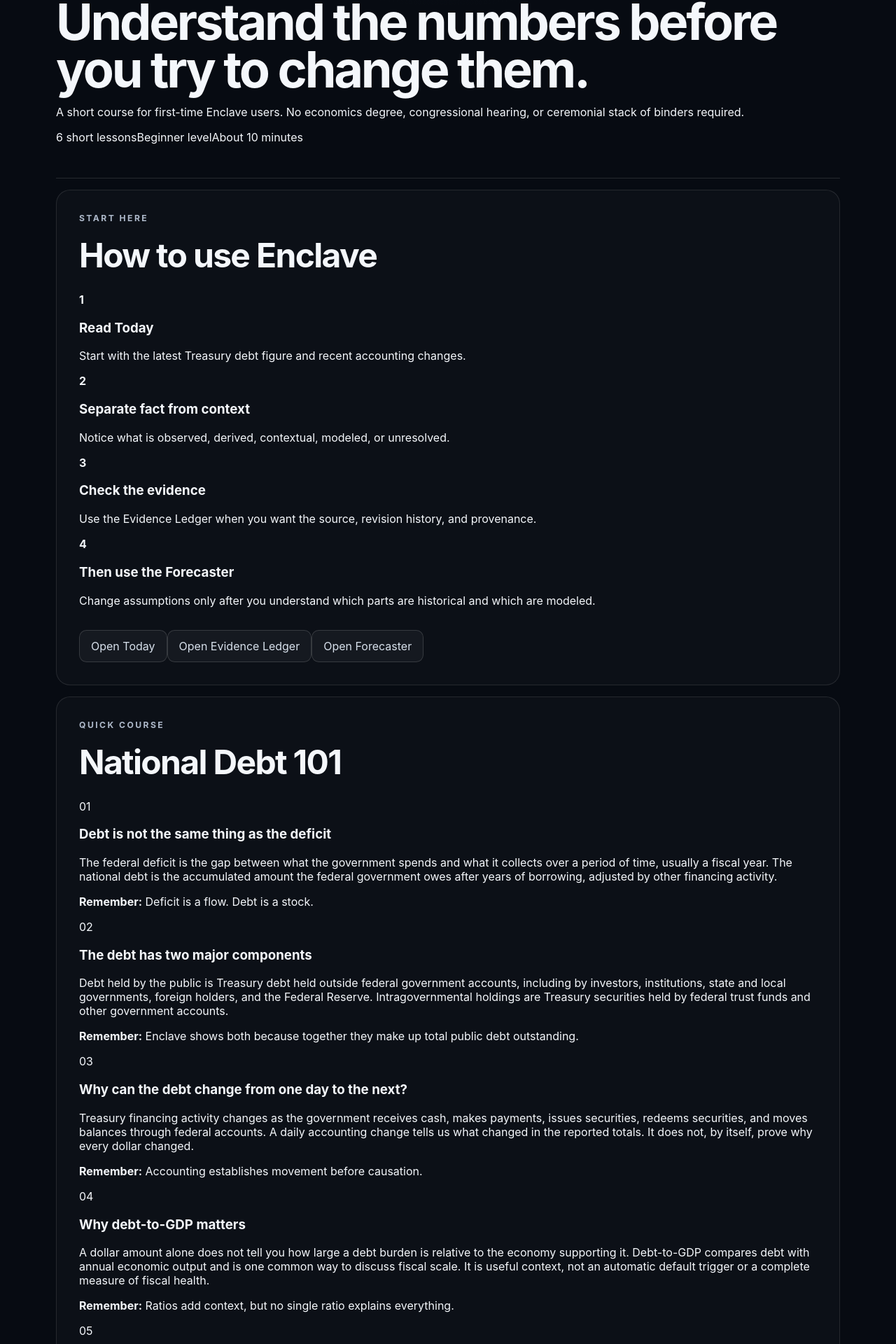
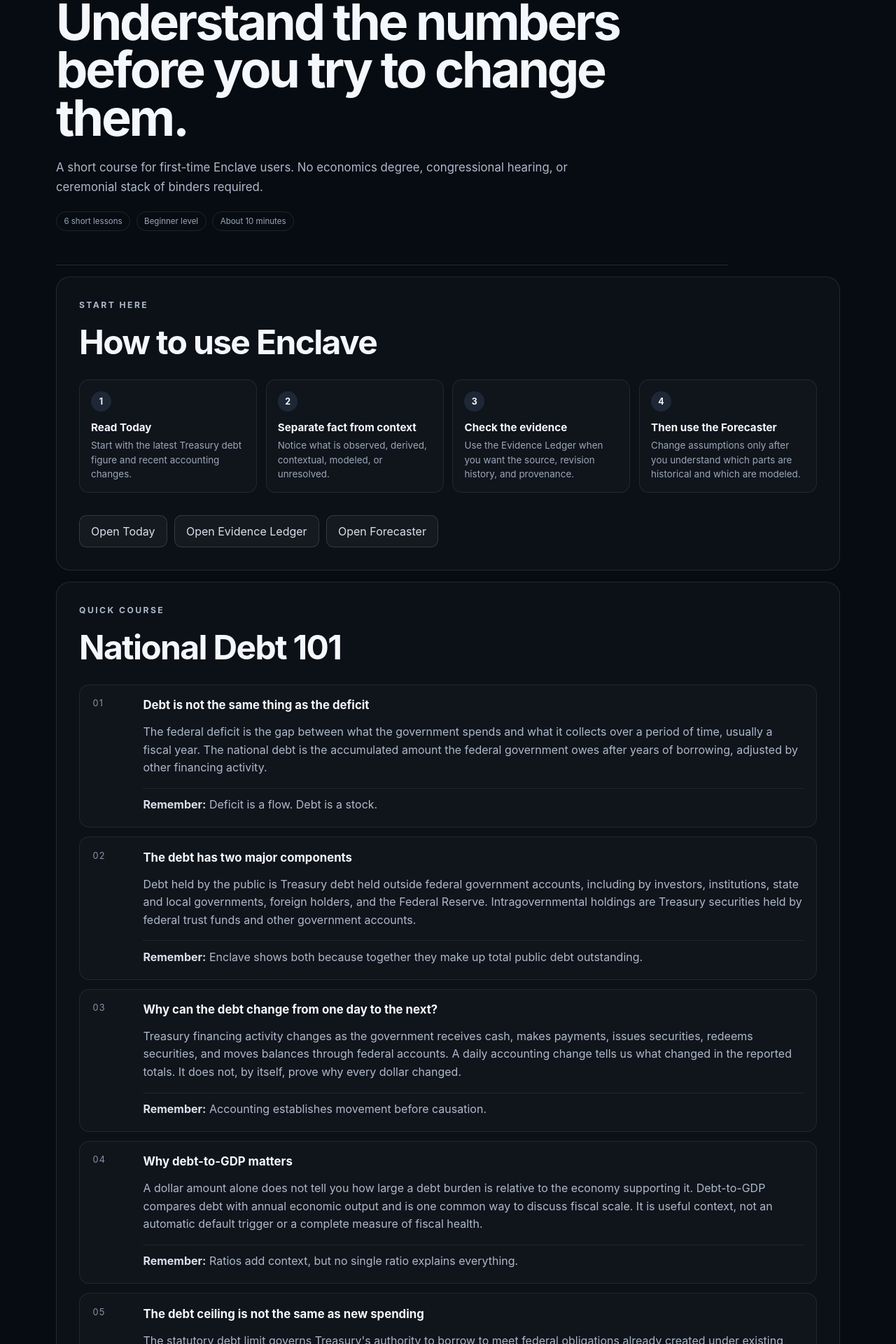
Before and after one commit to CSUF562/DebtForecaster, a Next.js app: page /learn in a window 1280 px wide. Shown: the part 157-2077 px from the top of the page at 70% size. Built offline with nearby package versions, Linux system fonts and the light colour scheme.

Commit message:
Style Learn course and beginner guidance

```diff
--- a/app/globals.css
+++ b/app/globals.css
@@ -932,3 +932,174 @@
     padding-right: 0;
   }
 }
+
+
+/* Learn / National Debt 101 */
+.learn-hero {
+  max-width: 60rem;
+}
+
+.learn-intro {
+  max-width: 48rem;
+  margin: 1.5rem 0 0;
+  color: #aeb9ca;
+  font-size: 1.05rem;
+  line-height: 1.65;
+}
+
+.learn-meta {
+  display: flex;
+  gap: .55rem;
+  flex-wrap: wrap;
+  margin-top: 1.25rem;
+}
+
+.learn-meta span {
+  padding: .4rem .65rem;
+  border: 1px solid rgba(255,255,255,.1);
+  border-radius: 999px;
+  color: #9aa7b9;
+  font-size: .72rem;
+}
+
+.learn-flow {
+  display: grid;
+  grid-template-columns: repeat(4, minmax(0, 1fr));
+  gap: .8rem;
+}
+
+.learn-flow > div {
+  padding: 1rem;
+  border: 1px solid rgba(255,255,255,.08);
+  border-radius: .85rem;
+  background: rgba(255,255,255,.02);
+}
+
+.learn-flow strong {
+  display: inline-grid;
+  place-items: center;
+  width: 1.8rem;
+  height: 1.8rem;
+  border-radius: 50%;
+  background: rgba(94,129,172,.18);
+  font-size: .78rem;
+}
+
+.learn-flow h3 {
+  margin: .8rem 0 .4rem;
+  font-size: .95rem;
+}
+
+.learn-flow p {
+  margin: 0;
+  color: #9aa7b9;
+  line-height: 1.5;
+  font-size: .84rem;
+}
+
+.learn-actions {
+  display: flex;
+  gap: .65rem;
+  flex-wrap: wrap;
+  margin-top: 1rem;
+}
+
+.lesson-list {
+  display: grid;
+  gap: .8rem;
+}
+
+.lesson-card {
+  display: grid;
+  grid-template-columns: 3.5rem 1fr;
+  gap: 1rem;
+  padding: 1.15rem;
+  border: 1px solid rgba(255,255,255,.08);
+  border-radius: .9rem;
+  background: rgba(255,255,255,.018);
+}
+
+.lesson-number {
+  color: #8794a8;
+  font-size: .8rem;
+  letter-spacing: .1em;
+}
+
+.lesson-card h3 {
+  margin: 0 0 .5rem;
+  font-size: 1.05rem;
+}
+
+.lesson-card p {
+  color: #aeb9ca;
+  line-height: 1.6;
+}
+
+.lesson-takeaway {
+  margin-bottom: 0;
+  padding-top: .65rem;
+  border-top: 1px solid rgba(255,255,255,.07);
+}
+
+.lesson-takeaway strong {
+  color: #d7e0eb;
+}
+
+.misconception-grid {
+  display: grid;
+  grid-template-columns: repeat(3, minmax(0, 1fr));
+  gap: .8rem;
+}
+
+.misconception-grid article {
+  padding: 1rem;
+  border: 1px solid rgba(193,133,53,.14);
+  border-radius: .85rem;
+  background: rgba(193,133,53,.035);
+}
+
+.misconception-grid p {
+  margin-bottom: 0;
+  color: #aeb9ca;
+  line-height: 1.55;
+}
+
+.learn-glossary {
+  display: grid;
+  grid-template-columns: repeat(2, minmax(0, 1fr));
+  gap: .65rem 1rem;
+}
+
+.learn-glossary div {
+  padding: .85rem 0;
+  border-top: 1px solid rgba(255,255,255,.07);
+}
+
+.learn-glossary dt {
+  color: #d7e0eb;
+  font-weight: 650;
+}
+
+.learn-glossary dd {
+  margin: .3rem 0 0;
+  color: #9aa7b9;
+  line-height: 1.5;
+}
+
+.learn-finish > p {
+  max-width: 52rem;
+  color: #aeb9ca;
+  line-height: 1.65;
+}
+
+@media (max-width: 800px) {
+  .learn-flow,
+  .misconception-grid,
+  .learn-glossary {
+    grid-template-columns: 1fr;
+  }
+
+  .lesson-card {
+    grid-template-columns: 2.5rem 1fr;
+  }
+}
```
